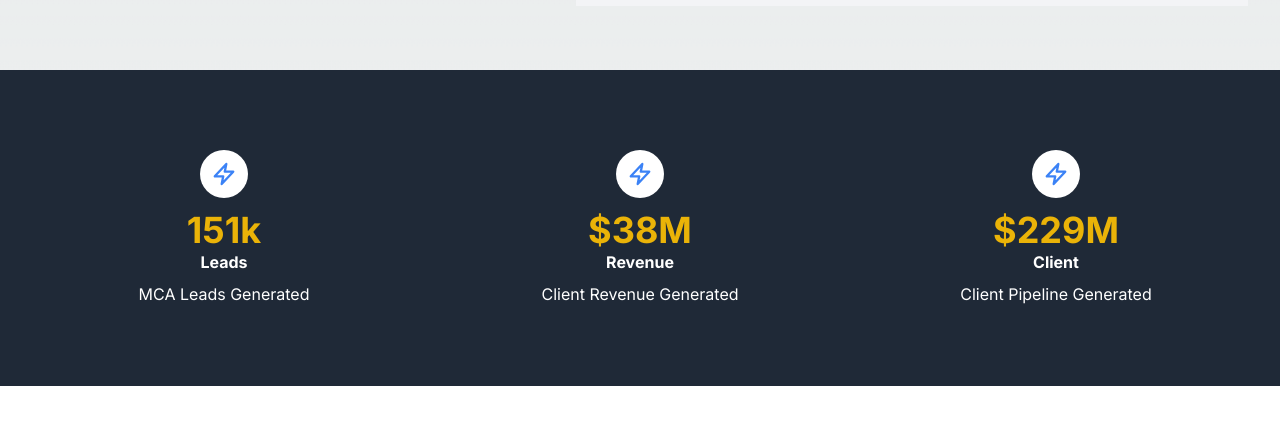
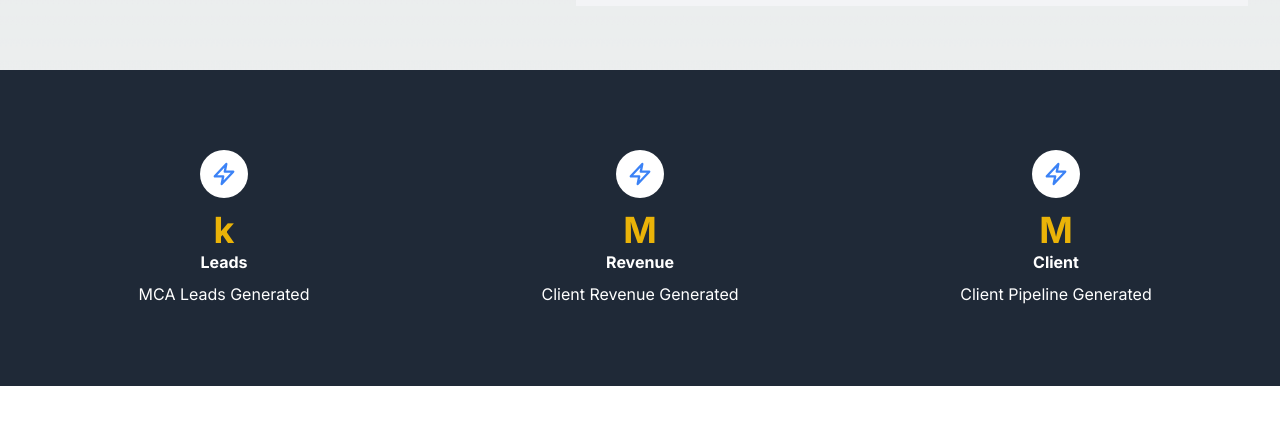
Before and after one commit to muhammadaryan10/BussinessLead, a Next.js app: page / in a window 1280 px wide. Shown: the part 2946-3382 px from the top of the page. Built offline with nearby package versions, Linux system fonts and the light colour scheme.

Commit message:
Scrolle OFf

```diff
--- a/src/Components/Stats.tsx
+++ b/src/Components/Stats.tsx
@@ -8,7 +8,7 @@ export default function Stats() {
     const [counterOn, setCounterOn] = useState(false)
     return (
         <div >
-            <ScrollTrigger onEnter={() => setCounterOn(true)} onExit={() => setCounterOn(false)}>
+            {/* <ScrollTrigger onEnter={() => setCounterOn(true)} onExit={() => setCounterOn(false)}> */}
                 <div className="px-4 py-16 mx-auto sm:max-w-xl md:max-w-full lg:max-w-screen-xl md:px-24 lg:px-8 lg:py-20 bg-gray-800">
                     <div className="grid gap-8 sm:grid-cols-1 lg:grid-cols-3">
                         <div className="text-center">
@@ -101,7 +101,7 @@ export default function Stats() {
                         </div>
                     </div>
                 </div>
-            </ScrollTrigger>
+            {/* </ScrollTrigger> */}
         </div>
 
     );
```
